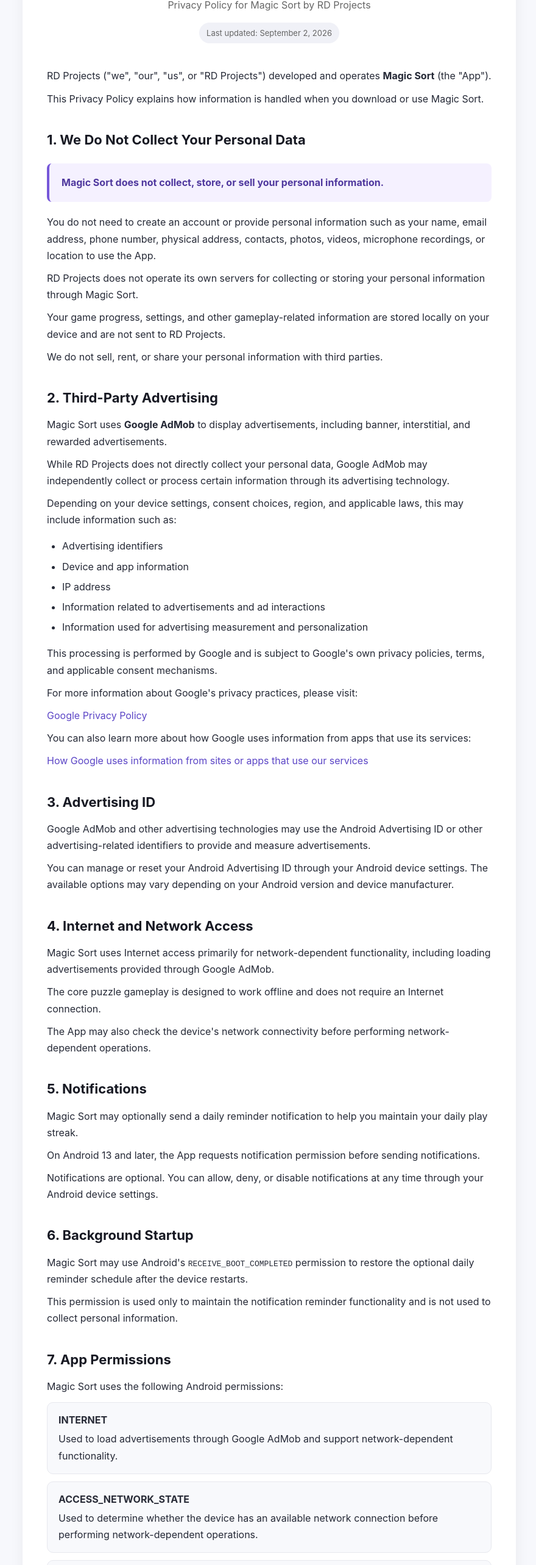
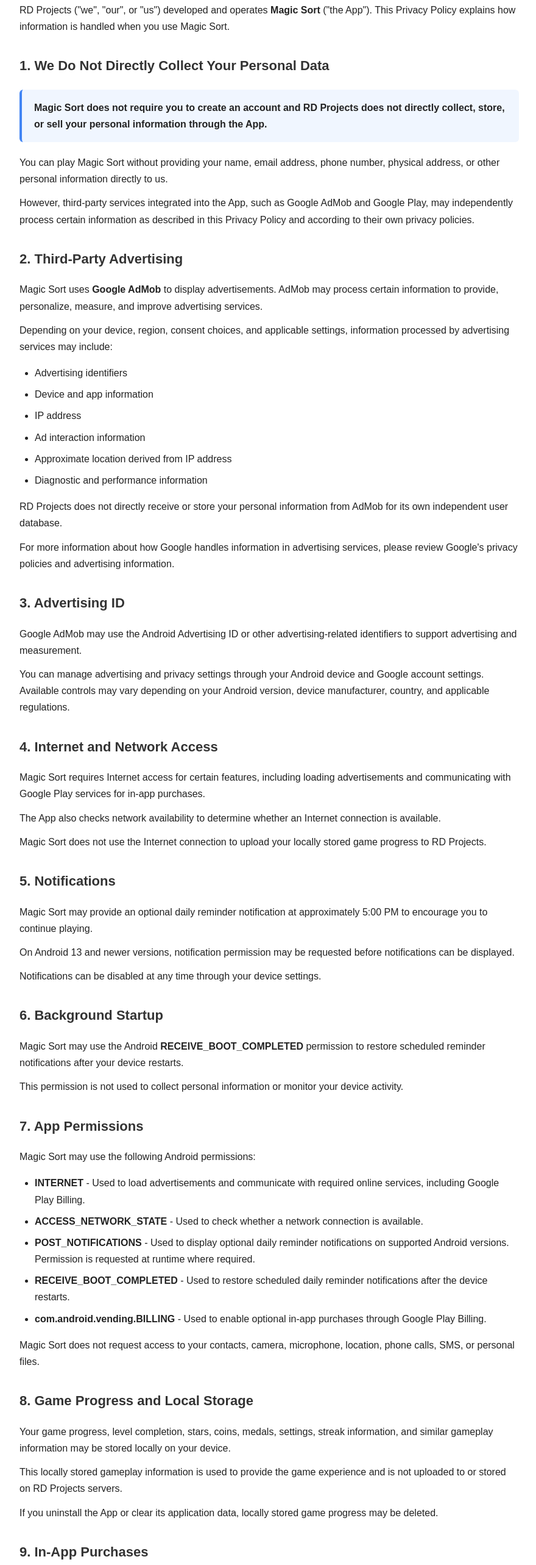
Before and after one commit to desh610/magic-sort-privacy-policy, a plain HTML site: page index.html in a window 1280 px wide. Shown: the part 234-2800 px from the top of the page at 61% size, without its empty margins (198-1078 px from the left). Drawn offline with Linux system fonts and the light colour scheme.

Commit message:
Revise privacy policy and enhance HTML structure
Updated privacy policy details, improved styling, and adjusted layout for better readability.

````diff
--- a/index.html
+++ b/index.html
@@ -1,3 +1,4 @@
+```html
 <!DOCTYPE html>
 <html lang="en">
 <head>
@@ -6,10 +7,7 @@
 
     <title>Magic Sort - Privacy Policy</title>
 
-  <meta
-    name="description"
-    content="Privacy Policy for Magic Sort, a relaxing color sorting puzzle game by RD Projects."
-  >
+    <meta name="description" content="Privacy Policy for Magic Sort by RD Projects. Learn how Magic Sort handles data, advertising, notifications, local game progress, and in-app purchases.">
 
     <style>
         * {
@@ -19,75 +17,35 @@
         body {
             margin: 0;
             padding: 0;
-      background: #f7f8fc;
-      color: #252936;
-      font-family: -apple-system, BlinkMacSystemFont, "Segoe UI", Roboto,
-        Helvetica, Arial, sans-serif;
+            font-family: Arial, Helvetica, sans-serif;
             line-height: 1.7;
+            background: #f5f7fb;
+            color: #222;
         }
 
         .container {
-      max-width: 850px;
-      margin: 0 auto;
-      padding: 40px 20px 60px;
-    }
-
-    .card {
+            max-width: 900px;
+            margin: 40px auto;
+            padding: 40px;
             background: #ffffff;
             border-radius: 16px;
-      padding: 40px;
-      box-shadow: 0 4px 25px rgba(0, 0, 0, 0.06);
-    }
-
-    header {
-      text-align: center;
-      margin-bottom: 40px;
-    }
-
-    .icon {
-      font-size: 52px;
-      margin-bottom: 10px;
+            box-shadow: 0 4px 20px rgba(0, 0, 0, 0.08);
         }
 
         h1 {
-      margin: 0;
-      font-size: 34px;
-      line-height: 1.2;
-      color: #171923;
-    }
-
-    .subtitle {
-      margin-top: 10px;
-      color: #666;
-      font-size: 16px;
-    }
-
-    .updated {
-      display: inline-block;
-      margin-top: 15px;
-      padding: 6px 12px;
-      background: #f0f1f7;
-      border-radius: 20px;
-      font-size: 13px;
-      color: #666;
+            margin-top: 0;
+            color: #222;
+            font-size: 32px;
         }
 
         h2 {
-      margin-top: 35px;
-      margin-bottom: 12px;
+            margin-top: 32px;
+            color: #333;
             font-size: 22px;
-      color: #171923;
-    }
-
-    h3 {
-      margin-top: 22px;
-      margin-bottom: 8px;
-      font-size: 17px;
-      color: #303442;
         }
 
         p {
-      margin: 10px 0;
+            margin: 12px 0;
         }
 
         ul {
@@ -95,66 +53,48 @@
         }
 
         li {
-      margin: 6px 0;
+            margin-bottom: 8px;
+        }
+
+        .updated {
+            color: #666;
+            font-size: 14px;
+            margin-bottom: 30px;
         }
 
         .highlight {
-      background: #f5f1ff;
-      border-left: 4px solid #7657d9;
-      padding: 18px 20px;
+            background: #f0f6ff;
+            border-left: 4px solid #4285f4;
+            padding: 16px 20px;
             margin: 20px 0;
-      border-radius: 8px;
-    }
-
-    .highlight strong {
-      color: #4f389e;
-    }
-
-    .permission {
-      background: #f8f9fc;
-      border: 1px solid #e7e8ee;
-      border-radius: 10px;
-      padding: 15px 18px;
-      margin: 12px 0;
-    }
-
-    .permission strong {
-      display: block;
-      margin-bottom: 4px;
-      color: #292c38;
+            border-radius: 6px;
         }
 
         a {
-      color: #5b45c6;
+            color: #4285f4;
             text-decoration: none;
-      word-break: break-word;
         }
 
         a:hover {
             text-decoration: underline;
         }
 
-    footer {
-      text-align: center;
-      margin-top: 35px;
-      padding-top: 25px;
-      border-top: 1px solid #e6e7ec;
-      color: #777;
+        .footer {
+            margin-top: 40px;
+            padding-top: 20px;
+            border-top: 1px solid #ddd;
+            color: #666;
             font-size: 14px;
         }
 
         @media (max-width: 600px) {
             .container {
-        padding: 20px 12px 40px;
-      }
-
-      .card {
+                margin: 15px;
                 padding: 25px 20px;
-        border-radius: 12px;
             }
 
             h1 {
-        font-size: 28px;
+                font-size: 27px;
             }
 
             h2 {
@@ -167,375 +107,311 @@
 <body>
 
 <div class="container">
-    <div class="card">
 
-      <header>
-        <div class="icon">🧪✨</div>
-
-        <h1>Magic Sort Privacy Policy</h1>
-
-        <div class="subtitle">
-          Privacy Policy for Magic Sort by RD Projects
-        </div>
+    <h1>Magic Sort - Privacy Policy</h1>
 
     <div class="updated">
         Last updated: September 2, 2026
     </div>
-      </header>
 
     <p>
-        RD Projects ("we", "our", "us", or "RD Projects") developed and
-        operates <strong>Magic Sort</strong> (the "App").
+        RD Projects ("we", "our", or "us") developed and operates
+        <strong>Magic Sort</strong> ("the App").
+        This Privacy Policy explains how information is handled when you use Magic Sort.
+    </p>
+
+    <h2>1. We Do Not Directly Collect Your Personal Data</h2>
+
+    <div class="highlight">
+        <strong>Magic Sort does not require you to create an account and RD Projects
+        does not directly collect, store, or sell your personal information through
+        the App.</strong>
+    </div>
+
+    <p>
+        You can play Magic Sort without providing your name, email address, phone number,
+        physical address, or other personal information directly to us.
     </p>
 
     <p>
-        This Privacy Policy explains how information is handled when you
-        download or use Magic Sort.
-      </p>
-
-      <h2>1. We Do Not Collect Your Personal Data</h2>
-
-      <div class="highlight">
-        <strong>Magic Sort does not collect, store, or sell your personal
-        information.</strong>
-      </div>
-
-      <p>
-        You do not need to create an account or provide personal information
-        such as your name, email address, phone number, physical address,
-        contacts, photos, videos, microphone recordings, or location to use
-        the App.
-      </p>
-
-      <p>
-        RD Projects does not operate its own servers for collecting or storing
-        your personal information through Magic Sort.
-      </p>
-
-      <p>
-        Your game progress, settings, and other gameplay-related information
-        are stored locally on your device and are not sent to RD Projects.
-      </p>
-
-      <p>
-        We do not sell, rent, or share your personal information with third
-        parties.
+        However, third-party services integrated into the App, such as Google AdMob
+        and Google Play, may independently process certain information as described
+        in this Privacy Policy and according to their own privacy policies.
     </p>
 
     <h2>2. Third-Party Advertising</h2>
 
     <p>
-        Magic Sort uses <strong>Google AdMob</strong> to display
-        advertisements, including banner, interstitial, and rewarded
-        advertisements.
+        Magic Sort uses <strong>Google AdMob</strong> to display advertisements.
+        AdMob may process certain information to provide, personalize, measure,
+        and improve advertising services.
     </p>
 
     <p>
-        While RD Projects does not directly collect your personal data,
-        Google AdMob may independently collect or process certain information
-        through its advertising technology.
-      </p>
-
-      <p>
-        Depending on your device settings, consent choices, region, and
-        applicable laws, this may include information such as:
+        Depending on your device, region, consent choices, and applicable settings,
+        information processed by advertising services may include:
     </p>
 
     <ul>
         <li>Advertising identifiers</li>
         <li>Device and app information</li>
         <li>IP address</li>
-        <li>Information related to advertisements and ad interactions</li>
-        <li>Information used for advertising measurement and personalization</li>
+        <li>Ad interaction information</li>
+        <li>Approximate location derived from IP address</li>
+        <li>Diagnostic and performance information</li>
     </ul>
 
     <p>
-        This processing is performed by Google and is subject to Google's own
-        privacy policies, terms, and applicable consent mechanisms.
+        RD Projects does not directly receive or store your personal information
+        from AdMob for its own independent user database.
     </p>
 
     <p>
-        For more information about Google's privacy practices, please visit:
-      </p>
-
-      <p>
-        <a
-          href="https://policies.google.com/privacy"
-          target="_blank"
-          rel="noopener noreferrer"
-        >
-          Google Privacy Policy
-        </a>
-      </p>
-
-      <p>
-        You can also learn more about how Google uses information from apps
-        that use its services:
-      </p>
-
-      <p>
-        <a
-          href="https://policies.google.com/technologies/partner-sites"
-          target="_blank"
-          rel="noopener noreferrer"
-        >
-          How Google uses information from sites or apps that use our services
-        </a>
+        For more information about how Google handles information in advertising
+        services, please review Google's privacy policies and advertising information.
     </p>
 
     <h2>3. Advertising ID</h2>
 
     <p>
-        Google AdMob and other advertising technologies may use the Android
-        Advertising ID or other advertising-related identifiers to provide
-        and measure advertisements.
+        Google AdMob may use the Android Advertising ID or other advertising-related
+        identifiers to support advertising and measurement.
     </p>
 
     <p>
-        You can manage or reset your Android Advertising ID through your
-        Android device settings. The available options may vary depending on
-        your Android version and device manufacturer.
+        You can manage advertising and privacy settings through your Android device
+        and Google account settings. Available controls may vary depending on your
+        Android version, device manufacturer, country, and applicable regulations.
     </p>
 
     <h2>4. Internet and Network Access</h2>
 
     <p>
-        Magic Sort uses Internet access primarily for network-dependent
-        functionality, including loading advertisements provided through
-        Google AdMob.
+        Magic Sort requires Internet access for certain features, including loading
+        advertisements and communicating with Google Play services for in-app purchases.
     </p>
 
     <p>
-        The core puzzle gameplay is designed to work offline and does not
-        require an Internet connection.
+        The App also checks network availability to determine whether an Internet
+        connection is available.
     </p>
 
     <p>
-        The App may also check the device's network connectivity before
-        performing network-dependent operations.
+        Magic Sort does not use the Internet connection to upload your locally stored
+        game progress to RD Projects.
     </p>
 
     <h2>5. Notifications</h2>
 
     <p>
-        Magic Sort may optionally send a daily reminder notification to help
-        you maintain your daily play streak.
+        Magic Sort may provide an optional daily reminder notification at approximately
+        5:00 PM to encourage you to continue playing.
     </p>
 
     <p>
-        On Android 13 and later, the App requests notification permission
-        before sending notifications.
+        On Android 13 and newer versions, notification permission may be requested
+        before notifications can be displayed.
     </p>
 
     <p>
-        Notifications are optional. You can allow, deny, or disable
-        notifications at any time through your Android device settings.
+        Notifications can be disabled at any time through your device settings.
     </p>
 
     <h2>6. Background Startup</h2>
 
     <p>
-        Magic Sort may use Android's
-        <code>RECEIVE_BOOT_COMPLETED</code> permission to restore the
-        optional daily reminder schedule after the device restarts.
+        Magic Sort may use the Android
+        <strong>RECEIVE_BOOT_COMPLETED</strong> permission to restore scheduled
+        reminder notifications after your device restarts.
     </p>
 
     <p>
-        This permission is used only to maintain the notification reminder
-        functionality and is not used to collect personal information.
+        This permission is not used to collect personal information or monitor your
+        device activity.
     </p>
 
     <h2>7. App Permissions</h2>
 
     <p>
-        Magic Sort uses the following Android permissions:
+        Magic Sort may use the following Android permissions:
     </p>
 
-      <div class="permission">
-        <strong>INTERNET</strong>
-        Used to load advertisements through Google AdMob and support
-        network-dependent functionality.
-      </div>
+    <ul>
+        <li>
+            <strong>INTERNET</strong> -
+            Used to load advertisements and communicate with required online services,
+            including Google Play Billing.
+        </li>
 
-      <div class="permission">
-        <strong>ACCESS_NETWORK_STATE</strong>
-        Used to determine whether the device has an available network
-        connection before performing network-dependent operations.
-      </div>
+        <li>
+            <strong>ACCESS_NETWORK_STATE</strong> -
+            Used to check whether a network connection is available.
+        </li>
 
-      <div class="permission">
-        <strong>POST_NOTIFICATIONS</strong>
-        Used for the optional daily reminder notification on Android 13 and
-        later. The user can deny or disable this permission.
-      </div>
+        <li>
+            <strong>POST_NOTIFICATIONS</strong> -
+            Used to display optional daily reminder notifications on supported
+            Android versions. Permission is requested at runtime where required.
+        </li>
 
-      <div class="permission">
-        <strong>RECEIVE_BOOT_COMPLETED</strong>
-        Used to re-schedule the optional daily reminder after the device
+        <li>
+            <strong>RECEIVE_BOOT_COMPLETED</strong> -
+            Used to restore scheduled daily reminder notifications after the device
             restarts.
-      </div>
+        </li>
+
+        <li>
+            <strong>com.android.vending.BILLING</strong> -
+            Used to enable optional in-app purchases through Google Play Billing.
+        </li>
+    </ul>
 
     <p>
-        Magic Sort does not request access to your location, contacts,
-        camera, microphone, phone calls, SMS messages, or personal files.
-      </p>
-
-      <p>
-        Vibration and haptic feedback are provided using Android/Jetpack
-        Compose haptic feedback APIs and do not require the
-        <code>VIBRATE</code> permission.
+        Magic Sort does not request access to your contacts, camera, microphone,
+        location, phone calls, SMS, or personal files.
     </p>
 
     <h2>8. Game Progress and Local Storage</h2>
 
     <p>
-        Magic Sort stores gameplay information locally on your device to
-        provide features such as game progress, level completion, stars,
-        coins, medals, daily streaks, settings, and other game preferences.
+        Your game progress, level completion, stars, coins, medals, settings,
+        streak information, and similar gameplay information may be stored locally
+        on your device.
     </p>
 
     <p>
-        This locally stored information is not uploaded to RD Projects'
-        servers.
+        This locally stored gameplay information is used to provide the game experience
+        and is not uploaded to or stored on RD Projects servers.
     </p>
 
     <p>
-        If you uninstall the App or clear its local application data, locally
-        stored game information may be deleted.
+        If you uninstall the App or clear its application data, locally stored game
+        progress may be deleted.
     </p>
 
     <h2>9. In-App Purchases</h2>
 
     <p>
-        If Magic Sort provides in-app purchases through Google Play Billing,
-        payment processing is handled by Google Play.
+        Magic Sort may offer optional in-app purchases through
+        <strong>Google Play Billing</strong>.
     </p>
 
     <p>
-        RD Projects does not receive or store your complete payment card
-        number, banking credentials, or other complete payment credentials
-        through the App.
+        Purchases are processed through Google Play. Payment information, such as
+        complete credit card numbers, debit card numbers, or banking credentials,
+        is handled by Google Play and is not collected or stored by RD Projects.
     </p>
 
     <p>
-        Google Play's handling of payment and transaction information is
-        subject to Google's applicable policies and terms.
+        Google Play may process information necessary to complete and manage purchases,
+        verify transactions, provide purchase history, and support refunds or other
+        transaction-related services.
+    </p>
+
+    <p>
+        For information about Google's handling of purchase-related information,
+        please review the Google Play Terms of Service and Google's Privacy Policy.
     </p>
 
     <h2>10. Third-Party Services</h2>
 
     <p>
-        Magic Sort may use the following third-party services:
+        Magic Sort uses third-party services that may process information according
+        to their own privacy policies and terms.
     </p>
 
     <ul>
         <li>
-          <strong>Google AdMob</strong> — for displaying and measuring
-          advertisements.
+            <strong>Google AdMob</strong> -
+            Used to display banner, interstitial, and rewarded advertisements.
         </li>
+
         <li>
-          <strong>Google Play</strong> — for app distribution and, where
-          applicable, in-app purchase processing.
+            <strong>Google Play Billing</strong> -
+            Used to process optional in-app purchases.
         </li>
     </ul>
 
     <p>
-        These third-party services may process information according to their
-        own privacy policies. RD Projects does not control how these
-        third-party services process information.
+        These third-party services operate independently from RD Projects and may
+        collect or process information according to their own policies.
     </p>
 
     <h2>11. Data Security</h2>
 
     <p>
-        Because Magic Sort does not collect or maintain personal information
-        on RD Projects' own servers, there is no personal user database
-        maintained by RD Projects for the App.
+        We take reasonable measures to protect information under our control.
+        However, no method of electronic storage or transmission over the Internet
+        can be guaranteed to be completely secure.
     </p>
 
     <p>
-        However, third-party services such as Google AdMob and Google Play
-        operate their own systems and security measures. Their handling of
-        information is governed by their respective policies.
+        Since RD Projects does not maintain a user account system or a personal
+        information database for Magic Sort, we do not maintain a separate database
+        of your personal information.
     </p>
 
     <h2>12. Children's Privacy</h2>
 
     <p>
-        Magic Sort is designed to be family-friendly and does not require
-        users to create an account or submit personal information to RD
-        Projects.
+        Magic Sort is a family-friendly puzzle game and does not require users to
+        create an account or submit personal information directly to RD Projects.
     </p>
 
     <p>
-        We do not knowingly collect personal information from children.
+        Magic Sort does not knowingly collect personal information directly from
+        children.
     </p>
 
     <p>
-        Third-party advertising services may have their own policies,
-        safeguards, and requirements regarding children and age-restricted
-        users.
+        Third-party services such as Google AdMob may have their own policies,
+        age requirements, consent mechanisms, and child-directed treatment.
+        Their handling of information is governed by their respective policies.
     </p>
 
     <h2>13. Your Choices</h2>
 
     <p>
-        Depending on your Android device, location, and applicable laws, you
-        may be able to:
+        You can control several aspects of your experience with Magic Sort:
     </p>
 
     <ul>
-        <li>Manage or reset your advertising identifier.</li>
-        <li>Manage notification permissions.</li>
-        <li>Manage personalized advertising settings.</li>
-        <li>Control app permissions through Android settings.</li>
-        <li>Manage available advertising consent options.</li>
+        <li>Disable notifications through your Android device settings.</li>
+        <li>Manage advertising and privacy settings through Android and Google settings.</li>
+        <li>Choose whether to make optional in-app purchases.</li>
+        <li>Uninstall the App at any time.</li>
     </ul>
-
-      <p>
-        Changing certain settings may affect the availability or
-        personalization of advertisements.
-      </p>
 
     <h2>14. Data Retention</h2>
 
     <p>
-        RD Projects does not collect or maintain personal information through
-        Magic Sort and therefore does not retain a personal user database.
+        RD Projects does not maintain a personal user account database for Magic Sort.
+        Game progress and settings stored locally on your device remain there until
+        they are removed by the App, cleared through device settings, or deleted when
+        the App is uninstalled, subject to Android system behavior.
     </p>
 
     <p>
-        Gameplay information stored locally on your device remains there until
-        it is removed by you, the App, or the Android operating system.
-      </p>
-
-      <p>
-        Third-party services may retain information according to their own
-        policies and retention practices.
+        Information processed by third-party services is retained according to
+        their respective policies and practices.
     </p>
 
     <h2>15. Changes to This Privacy Policy</h2>
 
     <p>
-        We may update this Privacy Policy from time to time to reflect
-        changes to the App, third-party services, legal requirements, or our
-        privacy practices.
+        We may update this Privacy Policy from time to time to reflect changes to
+        Magic Sort, third-party services, legal requirements, or our privacy practices.
     </p>
 
     <p>
-        When changes are made, we will update the
-        <strong>"Last updated"</strong> date at the top of this page.
+        Any changes will be posted on this page with an updated "Last updated" date.
     </p>
 
     <h2>16. Contact Us</h2>
 
     <p>
-        If you have any questions or concerns about this Privacy Policy or
-        Magic Sort, please contact us:
-      </p>
-
-      <p>
-        <strong>Developer:</strong> RD Projects
+        If you have any questions, concerns, or requests regarding this Privacy Policy
+        or Magic Sort, please contact us at:
     </p>
 
     <p>
@@ -545,18 +421,19 @@
         </a>
     </p>
 
-      <footer>
+    <div class="footer">
         <p>
-          © 2026 RD Projects. All rights reserved.
+            <strong>Magic Sort</strong><br>
+            Developed by RD Projects
         </p>
 
         <p>
-          Magic Sort — Pour. Sort. Relax. 🧪✨
+            Last updated: September 2, 2026
         </p>
-      </footer>
+    </div>
 
-    </div>
 </div>
 
 </body>
 </html>
+```
````
Lines whose indentation alone changed are shown as unchanged.
